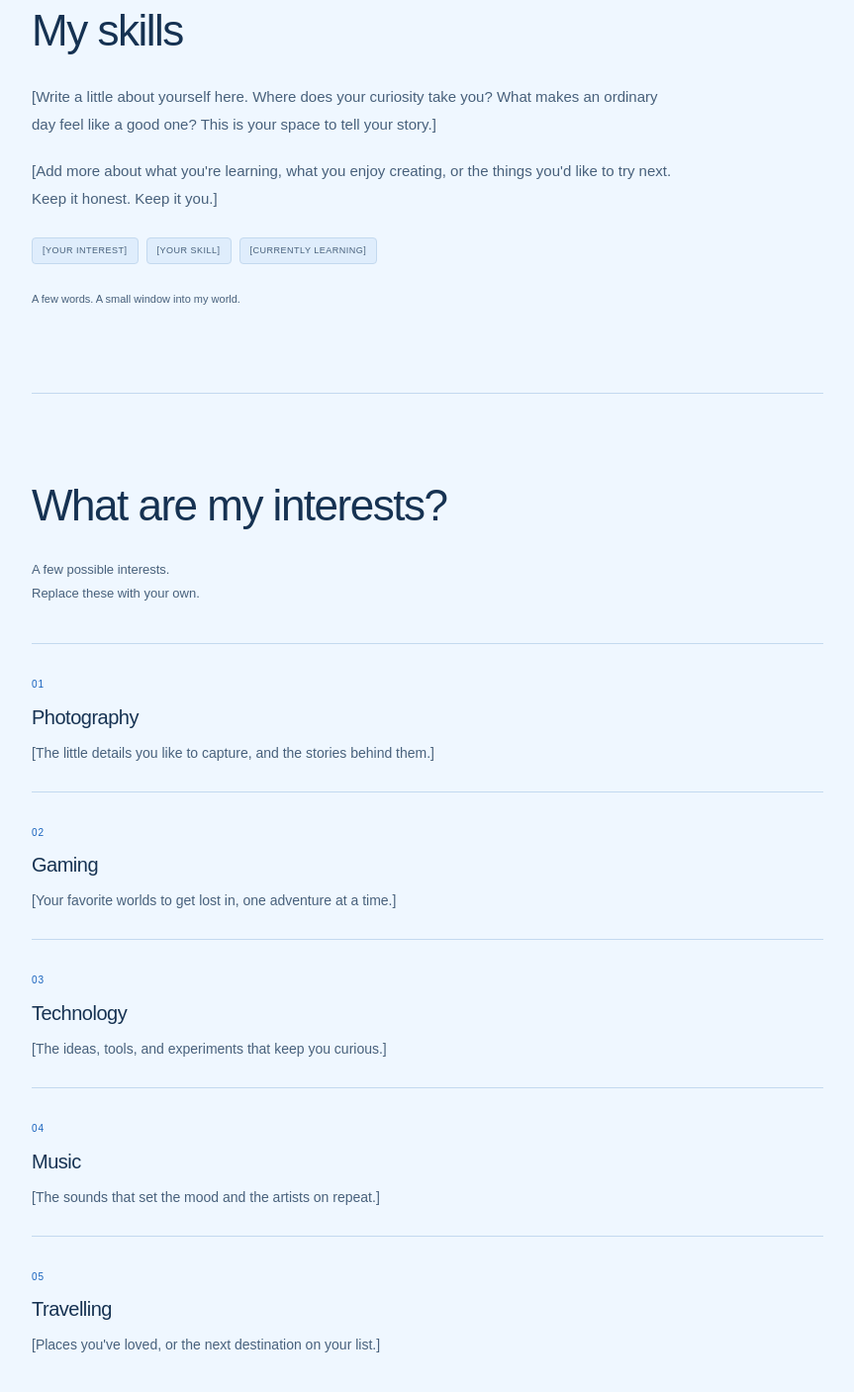
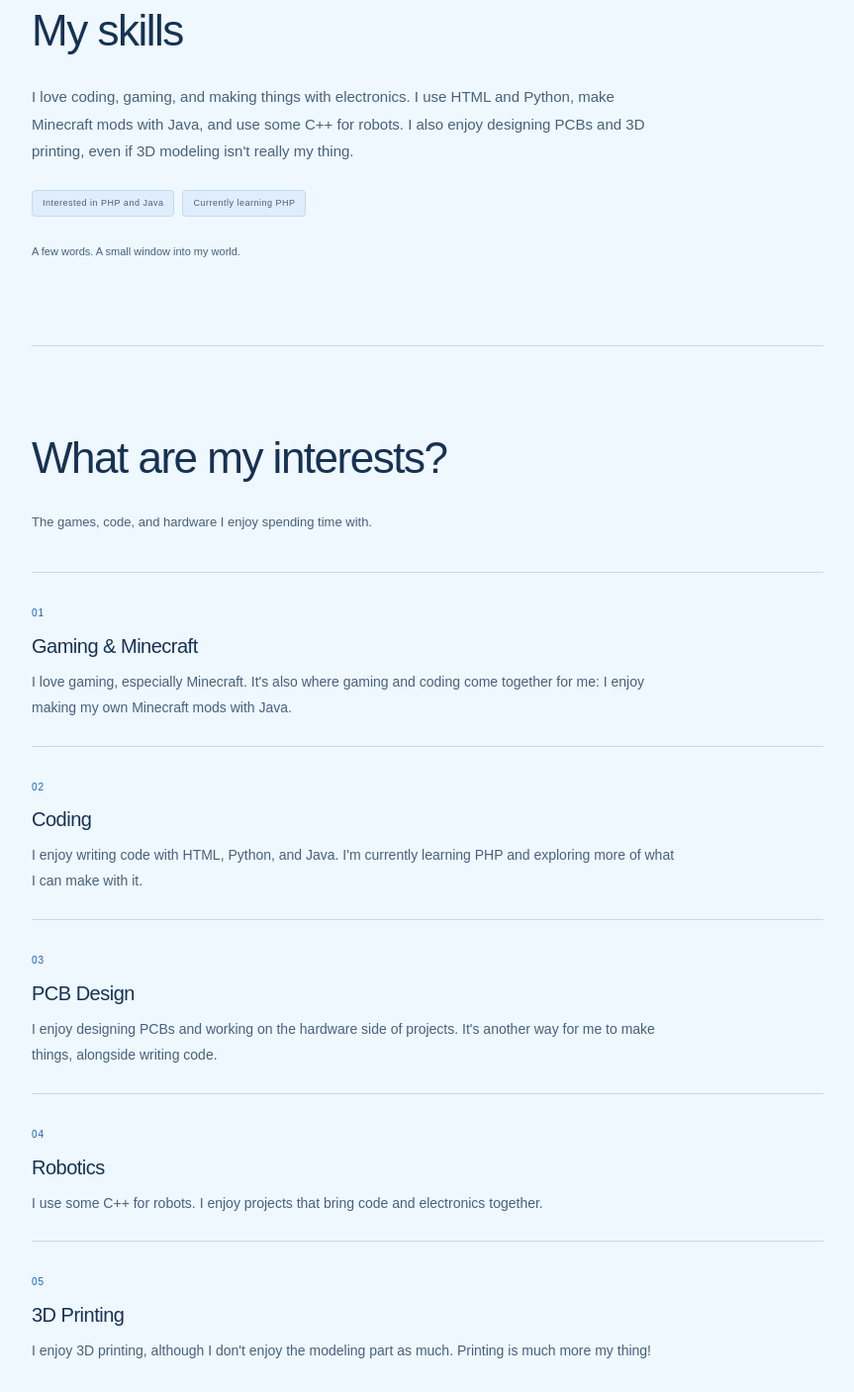
Before and after one commit to v4jas2020/Vibes---YSWS---Vejas-Kaseta, a website: page index.html in a window 1280 px wide. Shown: the part 669-2076 px from the top of the page at 99% size, without its empty margins (208-1071 px from the left). Drawn offline with Linux system fonts and the light colour scheme.

Commit message:
Personalize About and interests with Minecraft, coding, PCB design, robotics and 3D printing

```diff
--- a/index.html
+++ b/index.html
@@ -3,9 +3,9 @@
   <head>
     <meta charset="UTF-8">
     <meta name="viewport" content="width=device-width, initial-scale=1.0">
-    <meta name="description" content="SNAPSHOT — a personal corner of the internet. A little about me and the things I enjoy.">
+    <meta name="description" content="My portfolio">
     <title>
-      SNAPSHOT — [YOUR NAME]
+       — My portfolio
     </title>
     <link rel="stylesheet" href="style.css">
     <script src="script.js" defer>
@@ -16,10 +16,9 @@
       Skip to content
     </a>
 
-    <!-- HEADER: Edit the site name and navigation links here. -->
     <header class="site-header">
       <a href="#home" class="wordmark" aria-label="Snapshot home">
-        My Vibes Project
+        My litle portfolio :3
         <span>
           ✳
         </span>
@@ -49,7 +48,7 @@
 
     <main id="main">
 
-      <!-- HOME: Edit your name and introduction here. -->
+
 
       <section class="hero section-shell" id="home">
         <div class="hero-copy">
@@ -65,12 +64,12 @@
               ✌
             </span>
             <br>
-            [A short introduction to who you are, what you love,
+            I am from lithuania, I love coding and even more
             <br class="desktop-break">
-            and what you're exploring right now.]
+            <b>I love hackclub!</b>
           </p>
           <a class="button primary" href="#about">
-            Get to know more about me
+            <strong>Get to know more about me</strong>
             <span>
               ↘
             </span>
@@ -79,7 +78,6 @@
 
       </section>
 
-      <!-- ABOUT: Edit your description and skill tags here. -->
 
       <section class="section-shell about reveal" id="about">
         <div class="about-copy">
@@ -87,20 +85,14 @@
             My skills
           </h2>
           <p>
-            [Write a little about yourself here. Where does your curiosity take you? What makes an ordinary day feel like a good one? This is your space to tell your story.]
-          </p>
-          <p>
-            [Add more about what you're learning, what you enjoy creating, or the things you'd like to try next. Keep it honest. Keep it you.]
+           I love coding, gaming, and making things with electronics. I use HTML and Python, make Minecraft mods with Java, and use some C++ for robots. I also enjoy designing PCBs and 3D printing, even if 3D modeling isn't really my thing.
           </p>
           <div class="tag-group" aria-label="Your interests and skills">
             <span>
-              [YOUR INTEREST]
+              Interested in PHP and Java
             </span>
             <span>
-              [YOUR SKILL]
-            </span>
-            <span>
-              [CURRENTLY LEARNING]
+              Currently learning PHP
             </span>
           </div>
 
@@ -111,7 +103,6 @@
 
       </section>
 
-      <!-- INTERESTS: Copy an entire article below to add another interest. -->
 
       <section class="section-shell reveal" id="interests">
         <div class="section-heading">
@@ -122,13 +113,11 @@
           </div>
 
           <p>
-            A few possible interests.
-            <br>
-            Replace these with your own.
+            The games, code, and hardware I enjoy spending time with.
           </p>
         </div>
 
-        <!-- Duplicate an interest entry to add another interest. -->
+
         <div class="interest-grid">
 
           <article class="interest-card">
@@ -136,14 +125,15 @@
               <span class="card-number">
                 01
               </span>
+
               <h3>
-                Photography
+                Gaming &amp; Minecraft
               </h3>
+
               <p>
-                [The little details you like to capture, and the stories behind them.]
+                I love gaming, especially Minecraft. It's also where gaming and coding come together for me: I enjoy making my own Minecraft mods with Java.
               </p>
             </div>
-
           </article>
 
           <article class="interest-card">
@@ -151,14 +141,15 @@
               <span class="card-number">
                 02
               </span>
+
               <h3>
-                Gaming
+                Coding
               </h3>
+
               <p>
-                [Your favorite worlds to get lost in, one adventure at a time.]
+                I enjoy writing code with HTML, Python, and Java. I'm currently learning PHP and exploring more of what I can make with it.
               </p>
             </div>
-
           </article>
 
           <article class="interest-card">
@@ -166,14 +157,15 @@
               <span class="card-number">
                 03
               </span>
+
               <h3>
-                Technology
+                PCB Design
               </h3>
+
               <p>
-                [The ideas, tools, and experiments that keep you curious.]
+                I enjoy designing PCBs and working on the hardware side of projects. It's another way for me to make things, alongside writing code.
               </p>
             </div>
-
           </article>
 
           <article class="interest-card">
@@ -181,14 +173,15 @@
               <span class="card-number">
                 04
               </span>
+
               <h3>
-                Music
+                Robotics
               </h3>
+
               <p>
-                [The sounds that set the mood and the artists on repeat.]
+                I use some C++ for robots. I enjoy projects that bring code and electronics together.
               </p>
             </div>
-
           </article>
 
           <article class="interest-card">
@@ -196,14 +189,15 @@
               <span class="card-number">
                 05
               </span>
+
               <h3>
-                Travelling
+                3D Printing
               </h3>
+
               <p>
-                [Places you've loved, or the next destination on your list.]
+                I enjoy 3D printing, although I don't enjoy the modeling part as much. Printing is much more my thing!
               </p>
             </div>
-
           </article>
 
         </div>
@@ -212,7 +206,6 @@
 
     </main>
 
-    <!-- FOOTER: Edit your name and closing message here. -->
 
     <footer class="section-shell">
       <a class="wordmark" href="#home">
```
